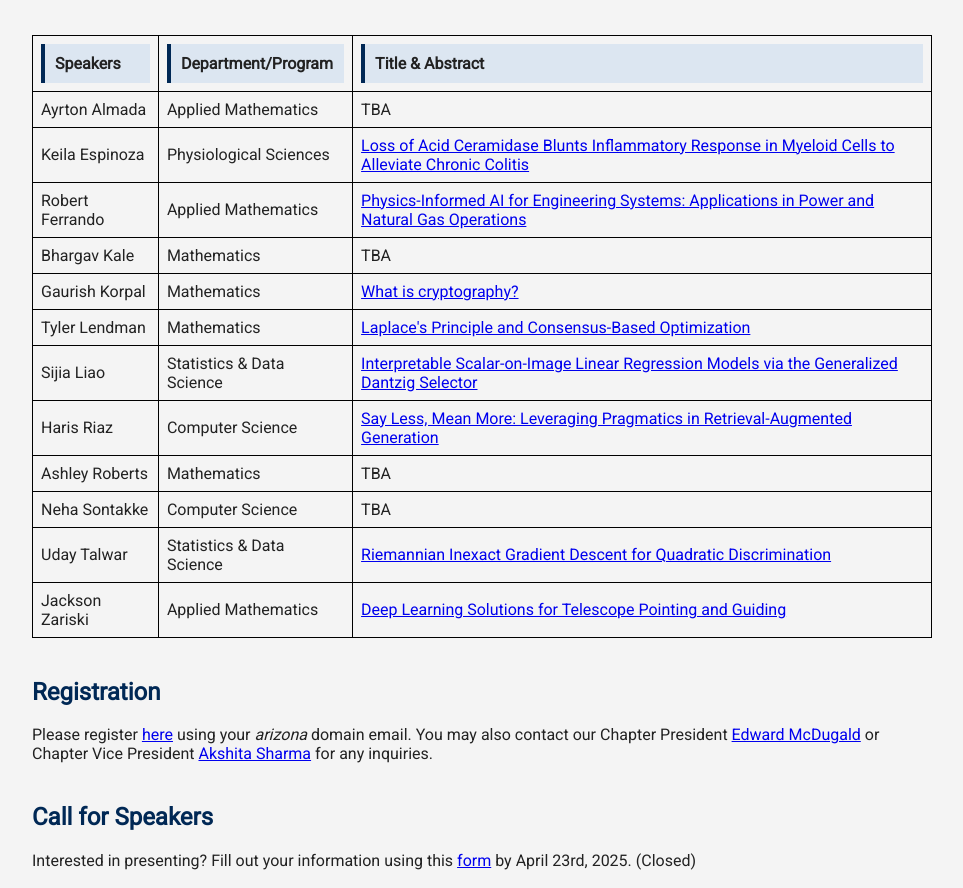
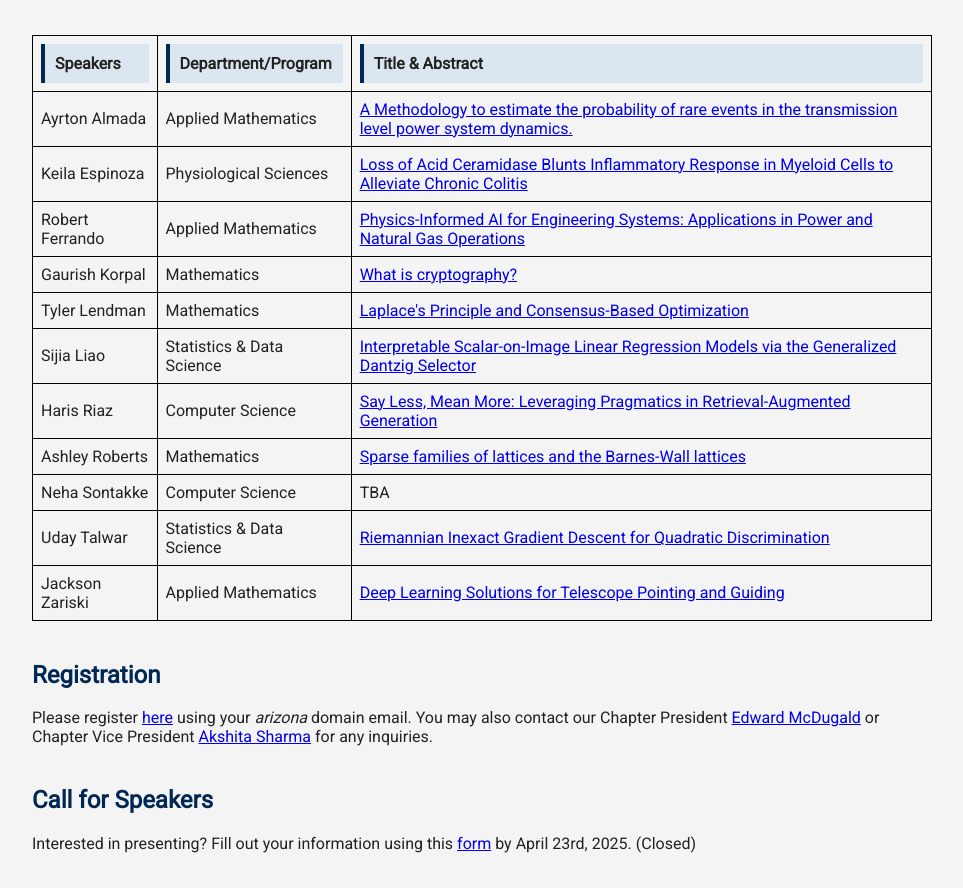
Before and after one commit to mariumyousuf/siam.arizona.github.io, a plain HTML site: page index.html in a window 1280 px wide. Shown: the part 841-1729 px from the top of the page, without its empty margins (158-1121 px from the left). Drawn offline with Linux system fonts and the light colour scheme.

Commit message:
speakers updated

```diff
--- a/index.html
+++ b/index.html
@@ -120,8 +120,7 @@
         <tr>
         <td>Ayrton Almada </td>
         <td>Applied Mathematics</td>
-        <td>TBA</td>
-        <!-- <td><a href="public/abstracts/almada.tex">Interpretable Scalar-on-Image Linear Regression Models via the Generalized Dantzig Selector</a></td> -->
+        <td><a href="public/abstracts/almada.txt">A Methodology to estimate the probability of rare events in the transmission level power system dynamics.</a></td>
         </tr>
 
         <tr>
@@ -134,13 +133,6 @@
         <td> Robert Ferrando </td>
         <td>Applied Mathematics</td>
         <td><a href="public/abstracts/ferrando.txt">Physics-Informed AI for Engineering Systems: Applications in Power and Natural Gas Operations</a></td>
-        </tr>
-
-        <tr>
-        <td> Bhargav Kale </td>
-        <td> Mathematics</td>
-        <td>TBA</td>
-        <!-- <td><a href="public/abstracts/kale.txt">Interpretable Scalar-on-Image Linear Regression Models via the Generalized Dantzig Selector</a></td> -->
         </tr>
 
         <tr>
@@ -170,14 +162,13 @@
         <tr>
         <td> Ashley Roberts </td>
         <td> Mathematics</td>
-        <td>TBA</td>
-        <!-- <td><a href="public/abstracts/roberts.txt">Interpretable Scalar-on-Image Linear Regression Models via the Generalized Dantzig Selector</a></td> -->
+        <td><a href="public/abstracts/roberts.txt">Sparse families of lattices and the Barnes-Wall lattices</a></td>
         </tr>
 
         <tr>
         <td> Neha Sontakke </td>
-        <td>Computer Science</td>
-        <td>TBA</td>
+        <td> Computer Science </td>
+        <td> TBA </td>
         <!-- <td><a href="public/abstracts/sontakke.tex">Interpretable Scalar-on-Image Linear Regression Models via the Generalized Dantzig Selector</a></td> -->
         </tr>
 
```
Also changed, not shown: public/abstracts/almada.txt (added), public/abstracts/roberts.txt (added), 2 other files.
